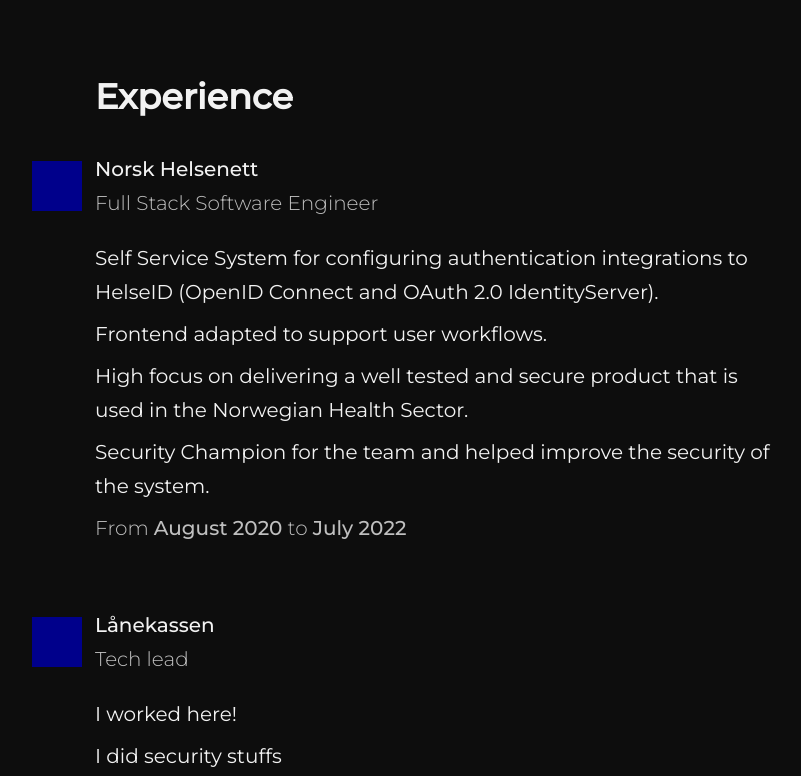
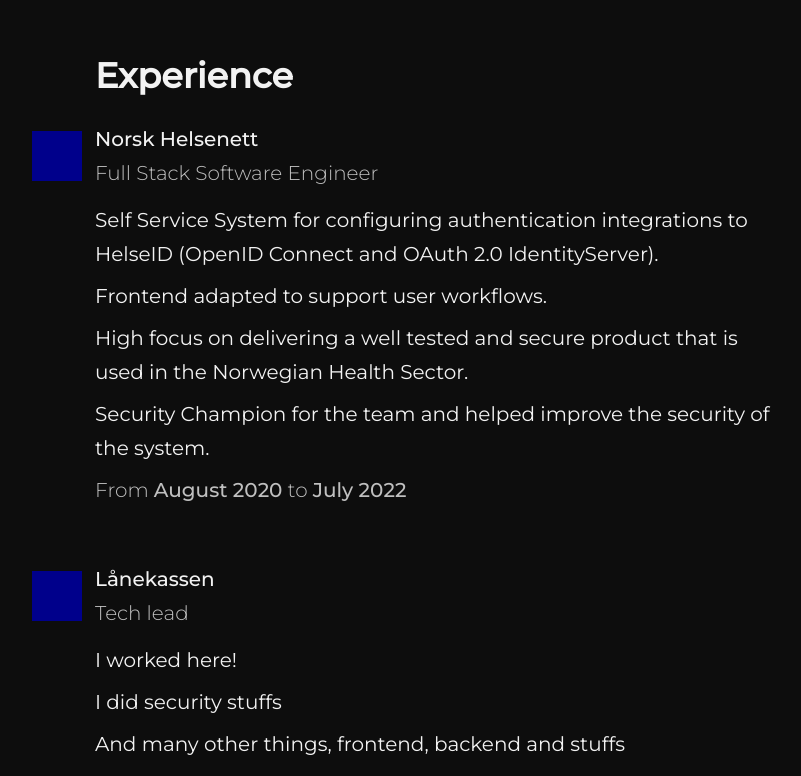
Before and after one commit to kristype/kw, an Angular app: page / in a window 1280 px wide. Shown: the part 148-924 px from the top of the page, without its empty margins (205-1006 px from the left). Built offline with nearby package versions, Linux system fonts and the light colour scheme.

Commit message:
Adjusted styles

```diff
--- a/src/app/experience/experience.component.css
+++ b/src/app/experience/experience.component.css
@@ -14,6 +14,7 @@
 
 .header > .caption {
     grid-area: caption;
+    margin-top: 0;
 }
 
 .header > .logo {
--- a/src/styles.css
+++ b/src/styles.css
@@ -44,7 +44,11 @@
 }
 
 p {
-    margin: var(--spacing-n) 0 0;
+    margin: 0;
+}
+
+* + p {
+    margin-top: var(--spacing-n);
 }
 
 ul {
@@ -53,31 +57,51 @@
 }
 
 li {
-    margin: 0 0 var(--spacing-n);
+    margin: 0;
+}
+
+* + li {
+    margin-top: var(--spacing-n);
 }
 
 h1 {
     font-size: var(--size-xl);
     line-height: var(--line-height-xl);
-    margin: var(--spacing-xl) 0;
+    margin: 0;
+}
+
+* + h1 {
+    margin-top: var(--spacing-xxl);
 }
 
 h2 {
     font-size: var(--size-l);
     line-height: var(--line-height-l);
-    margin: var(--spacing-l) 0;
+    margin: 0;
+}
+
+* + h2 {
+    margin-top: var(--spacing-xxl);
 }
 
 h3 {
     font-size: var(--size-l);
     line-height: var(--line-height-l);
-    margin: var(--spacing-l) 0;
+    margin: 0;
+}
+
+* + h3 {
+    margin-top: var(--spacing-xxl);
 }
 
 h4, h5, h6 {
     font-size: var(--size-m);
     line-height: var(--line-height-m);
-    margin: var(--spacing-m) 0;
+    margin: 0;
+}
+
+* + h4, * + h5, * + h6 {
+    margin-top: var(--spacing-xxl);
 }
 
 .title {
@@ -85,7 +109,6 @@
 }
 
 .caption {
-    margin-top: 0;
     color: var(--color-text-weak);
     font-weight: 300;
 }
```
